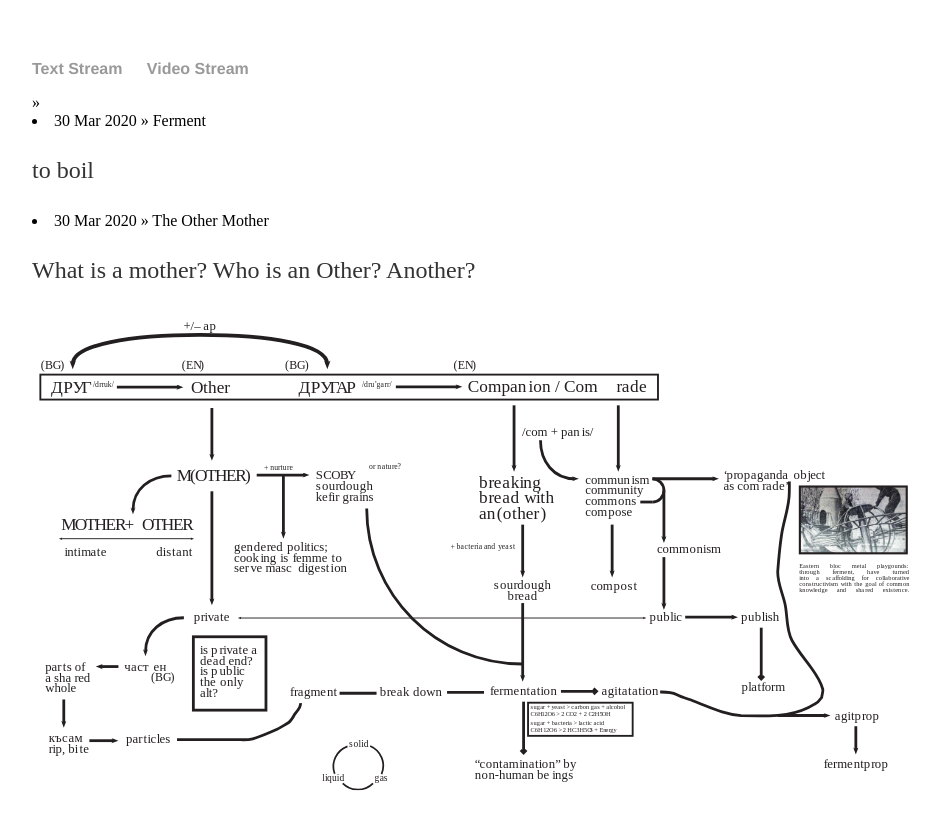
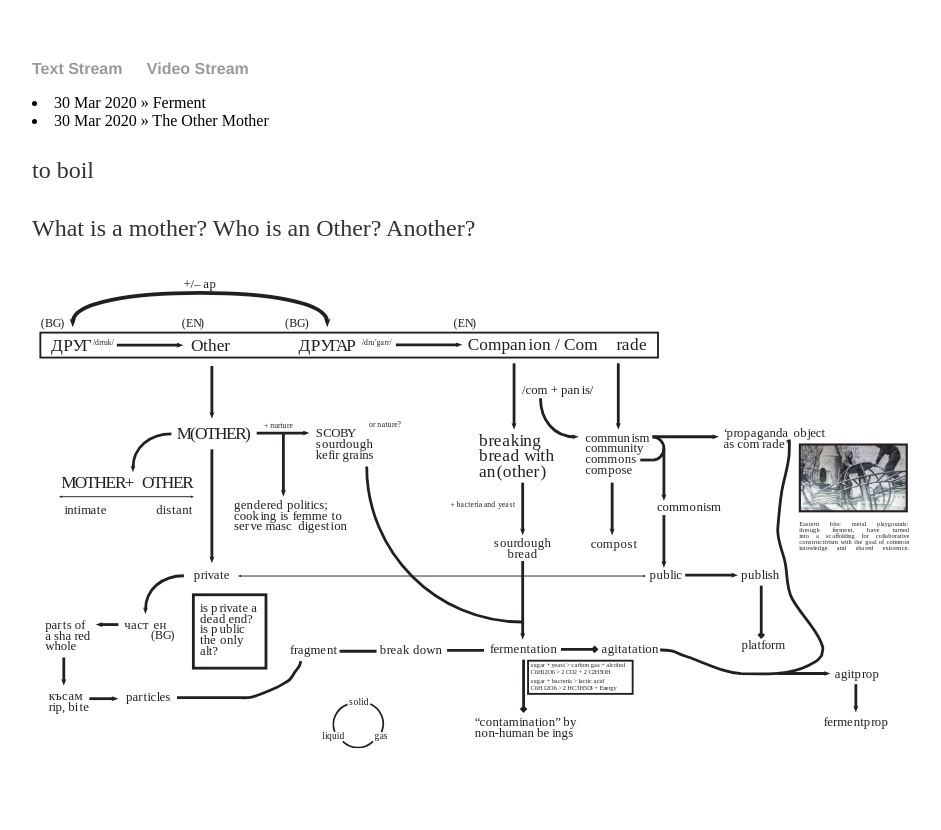
Before and after one commit to zxhxri/zxhxri.github.io, a Jekyll site: the page built from index.html, in a window 1280 px wide. Shown: the top 830 px of the page, without its empty margins (160-1101 px from the left). Built offline with Jekyll 4.4.1, drawn with Linux system fonts in a browser that asks for light colours.

Commit message:
Update default.html

```diff
--- a/_layouts/default.html
+++ b/_layouts/default.html
@@ -11,12 +11,13 @@
 	        	<li><a href="/about">Video Stream</a></li>
     		</ul>
 		</nav>
+		 {% for post in site.posts %}
 		<div class="container">
-    		{{ post.date | date_to_string }}</span> » {{ post.title }}
+    		 <li><span>{{ post.date | date_to_string }}</span> » {{ post.title }}</li>
 			</div>
+		 {% endfor %}
 
 		  {% for post in site.posts %}
-	    <li><span>{{ post.date | date_to_string }}</span> » {{ post.title }} </a></li>
 		<div class="post">
   {{ post.content }}
 </div>
```
